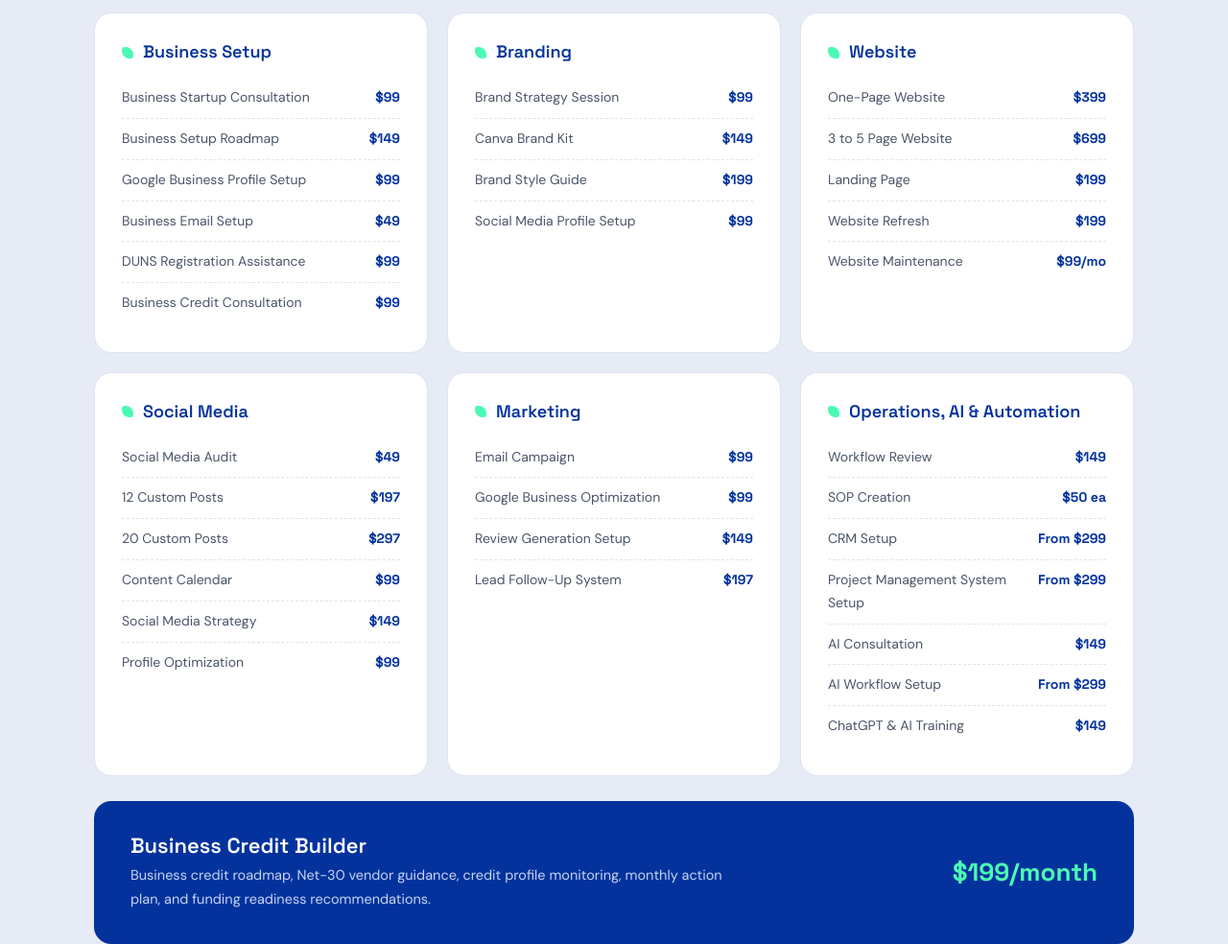
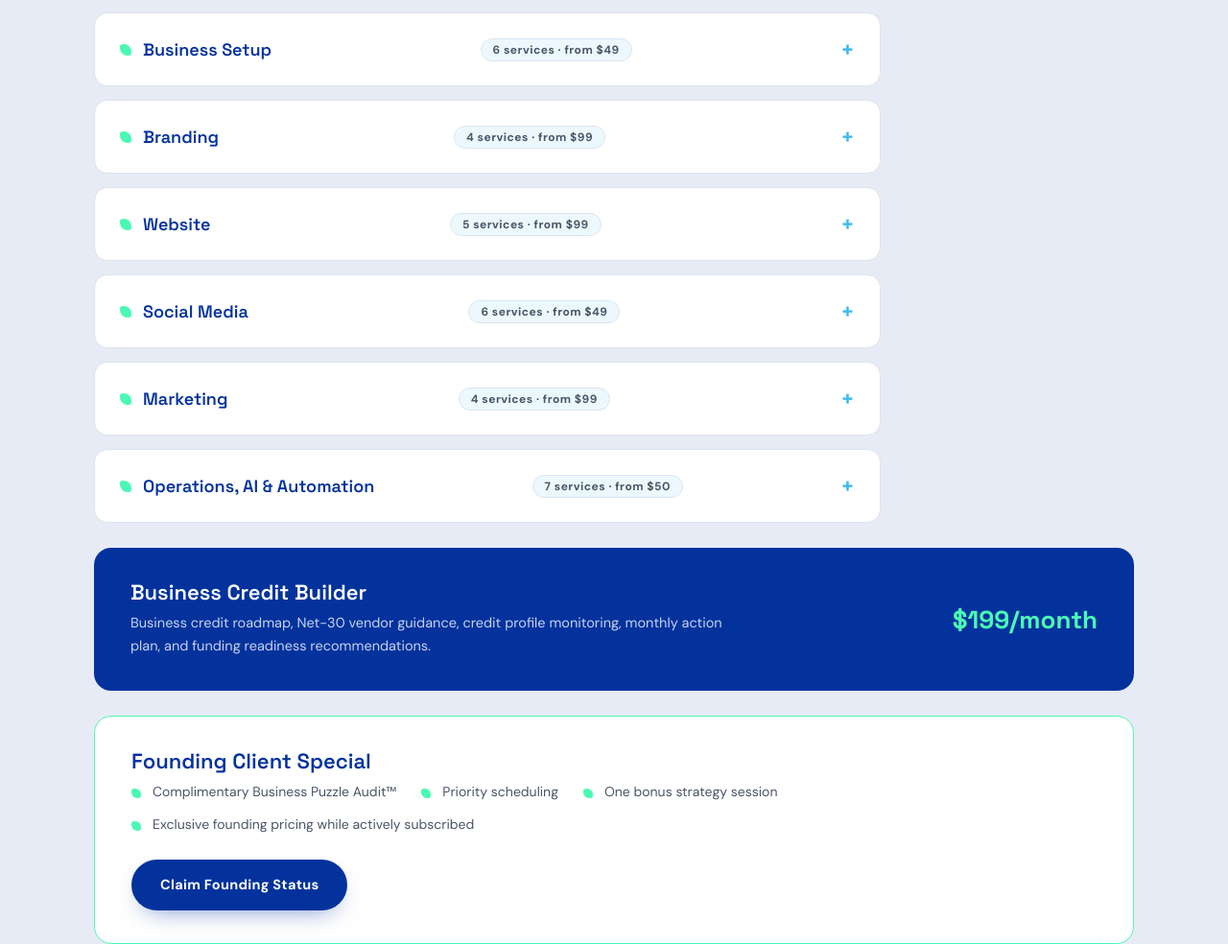
Before and after one commit to Drewyink/piecestothepuzzle, a plain HTML site: page index.html in a window 1280 px wide. Shown: the part 5580-6564 px from the top of the page at 96% size. Drawn offline with Linux system fonts and the light colour scheme.

Commit message:
Update index.html

```diff
--- a/index.html
+++ b/index.html
@@ -241,15 +241,30 @@ nav{
 
 /* ---------- ADD-ONS ---------- */
 .addons{background:var(--galaxy-tint)}
-.addon-grid{display:grid;grid-template-columns:repeat(3,1fr);gap:20px;margin-top:52px}
-.addon-cat{
-  background:#fff;border:1px solid var(--line);border-radius:var(--radius);padding:30px 28px;
+.addon-acc{margin-top:52px;max-width:820px}
+.acat{background:#fff;border:1px solid var(--line);border-radius:14px;margin-bottom:14px;overflow:hidden}
+.acat-q{
+  width:100%;text-align:left;background:none;border:none;cursor:pointer;
+  padding:22px 26px;font-family:'Space Grotesk',sans-serif;font-size:18px;font-weight:600;
+  color:var(--galaxy);display:flex;justify-content:space-between;align-items:center;gap:16px;
 }
-.addon-cat h3{font-size:18px;margin-bottom:16px;display:flex;align-items:center;gap:10px}
-.addon-cat h3 .dot{width:12px;height:12px;border-radius:3px 8px 3px 8px;background:var(--mint);flex:none}
+.acat-q .acat-left{display:flex;align-items:center;gap:12px}
+.acat-q .dot{width:12px;height:12px;border-radius:3px 8px 3px 8px;background:var(--mint);flex:none}
+.acat-q .count{
+  font-family:'DM Sans',sans-serif;font-size:12px;font-weight:700;color:var(--ink-soft);
+  background:var(--sky-tint);border:1px solid var(--line);border-radius:999px;padding:3px 12px;
+  letter-spacing:.04em;white-space:nowrap;
+}
+.acat-q::after{
+  content:"+";font-family:'Space Grotesk',sans-serif;font-size:24px;color:var(--sky);
+  transition:transform .25s;flex:none;
+}
+.acat.open .acat-q::after{transform:rotate(45deg)}
+.acat-a{max-height:0;overflow:hidden;transition:max-height .35s ease}
+.acat-a .acat-inner{padding:0 26px 22px}
 .addon-item{
-  display:flex;justify-content:space-between;gap:14px;font-size:14px;
-  padding:9px 0;border-bottom:1px dashed var(--line);color:var(--ink-soft);
+  display:flex;justify-content:space-between;gap:14px;font-size:14.5px;
+  padding:10px 0;border-bottom:1px dashed var(--line);color:var(--ink-soft);
 }
 .addon-item:last-child{border-bottom:none}
 .addon-item .price{font-weight:700;color:var(--galaxy);white-space:nowrap;font-family:'Space Grotesk',sans-serif}
@@ -397,7 +412,7 @@ footer{background:var(--onyx);color:#9AA3B2;padding:56px 0 36px}
 @media(max-width:960px){
   .hero-grid{grid-template-columns:1fr;gap:44px}
   .puzzle-stage{max-width:340px}
-  .start-grid,.addon-grid{grid-template-columns:repeat(2,1fr)}
+  .start-grid{grid-template-columns:repeat(2,1fr)}
   .stage-grid{grid-template-columns:1fr}
   .story-cols{grid-template-columns:1fr;gap:26px}
   .steps{grid-template-columns:repeat(2,1fr)}
@@ -412,7 +427,7 @@ footer{background:var(--onyx);color:#9AA3B2;padding:56px 0 36px}
   }
   .nav-links.open{display:flex}
   .hamburger{display:block}
-  .problem-grid,.start-grid,.pkg-grid,.addon-grid,.stage-grid{grid-template-columns:1fr}
+  .problem-grid,.start-grid,.pkg-grid,.stage-grid{grid-template-columns:1fr}
   .steps{grid-template-columns:1fr}
   .hero{padding:150px 0 80px}
 }
@@ -688,49 +703,83 @@ footer{background:var(--onyx);color:#9AA3B2;padding:56px 0 36px}
     <h2 class="section-title reveal">Add-on services. Pick exactly the pieces you need.</h2>
     <p class="section-lede reveal">One-time projects and a-la-carte services, available on their own or alongside any monthly package.</p>
 
-    <div class="addon-grid">
-      <div class="addon-cat reveal">
-        <h3><span class="dot"></span>Business Setup</h3>
+    <div class="addon-acc">
+      <div class="acat reveal">
+        <button class="acat-q" aria-expanded="false">
+          <span class="acat-left"><span class="dot"></span>Business Setup</span>
+          <span class="count">6 services · from $49</span>
+        </button>
+        <div class="acat-a"><div class="acat-inner">
           <div class="addon-item"><span>Business Startup Consultation</span><span class="price">$99</span></div>
           <div class="addon-item"><span>Business Setup Roadmap</span><span class="price">$149</span></div>
           <div class="addon-item"><span>Google Business Profile Setup</span><span class="price">$99</span></div>
           <div class="addon-item"><span>Business Email Setup</span><span class="price">$49</span></div>
           <div class="addon-item"><span>DUNS Registration Assistance</span><span class="price">$99</span></div>
           <div class="addon-item"><span>Business Credit Consultation</span><span class="price">$99</span></div>
+        </div></div>
       </div>
-      <div class="addon-cat reveal">
-        <h3><span class="dot"></span>Branding</h3>
+
+      <div class="acat reveal">
+        <button class="acat-q" aria-expanded="false">
+          <span class="acat-left"><span class="dot"></span>Branding</span>
+          <span class="count">4 services · from $99</span>
+        </button>
+        <div class="acat-a"><div class="acat-inner">
           <div class="addon-item"><span>Brand Strategy Session</span><span class="price">$99</span></div>
           <div class="addon-item"><span>Canva Brand Kit</span><span class="price">$149</span></div>
           <div class="addon-item"><span>Brand Style Guide</span><span class="price">$199</span></div>
           <div class="addon-item"><span>Social Media Profile Setup</span><span class="price">$99</span></div>
+        </div></div>
       </div>
-      <div class="addon-cat reveal">
-        <h3><span class="dot"></span>Website</h3>
+
+      <div class="acat reveal">
+        <button class="acat-q" aria-expanded="false">
+          <span class="acat-left"><span class="dot"></span>Website</span>
+          <span class="count">5 services · from $99</span>
+        </button>
+        <div class="acat-a"><div class="acat-inner">
           <div class="addon-item"><span>One-Page Website</span><span class="price">$399</span></div>
           <div class="addon-item"><span>3 to 5 Page Website</span><span class="price">$699</span></div>
           <div class="addon-item"><span>Landing Page</span><span class="price">$199</span></div>
           <div class="addon-item"><span>Website Refresh</span><span class="price">$199</span></div>
           <div class="addon-item"><span>Website Maintenance</span><span class="price">$99/mo</span></div>
+        </div></div>
       </div>
-      <div class="addon-cat reveal">
-        <h3><span class="dot"></span>Social Media</h3>
+
+      <div class="acat reveal">
+        <button class="acat-q" aria-expanded="false">
+          <span class="acat-left"><span class="dot"></span>Social Media</span>
+          <span class="count">6 services · from $49</span>
+        </button>
+        <div class="acat-a"><div class="acat-inner">
           <div class="addon-item"><span>Social Media Audit</span><span class="price">$49</span></div>
           <div class="addon-item"><span>12 Custom Posts</span><span class="price">$197</span></div>
           <div class="addon-item"><span>20 Custom Posts</span><span class="price">$297</span></div>
           <div class="addon-item"><span>Content Calendar</span><span class="price">$99</span></div>
           <div class="addon-item"><span>Social Media Strategy</span><span class="price">$149</span></div>
           <div class="addon-item"><span>Profile Optimization</span><span class="price">$99</span></div>
+        </div></div>
       </div>
-      <div class="addon-cat reveal">
-        <h3><span class="dot"></span>Marketing</h3>
+
+      <div class="acat reveal">
+        <button class="acat-q" aria-expanded="false">
+          <span class="acat-left"><span class="dot"></span>Marketing</span>
+          <span class="count">4 services · from $99</span>
+        </button>
+        <div class="acat-a"><div class="acat-inner">
           <div class="addon-item"><span>Email Campaign</span><span class="price">$99</span></div>
           <div class="addon-item"><span>Google Business Optimization</span><span class="price">$99</span></div>
           <div class="addon-item"><span>Review Generation Setup</span><span class="price">$149</span></div>
           <div class="addon-item"><span>Lead Follow-Up System</span><span class="price">$197</span></div>
+        </div></div>
       </div>
-      <div class="addon-cat reveal">
-        <h3><span class="dot"></span>Operations, AI & Automation</h3>
+
+      <div class="acat reveal">
+        <button class="acat-q" aria-expanded="false">
+          <span class="acat-left"><span class="dot"></span>Operations, AI & Automation</span>
+          <span class="count">7 services · from $50</span>
+        </button>
+        <div class="acat-a"><div class="acat-inner">
           <div class="addon-item"><span>Workflow Review</span><span class="price">$149</span></div>
           <div class="addon-item"><span>SOP Creation</span><span class="price">$50 ea</span></div>
           <div class="addon-item"><span>CRM Setup</span><span class="price">From $299</span></div>
@@ -738,6 +787,7 @@ footer{background:var(--onyx);color:#9AA3B2;padding:56px 0 36px}
           <div class="addon-item"><span>AI Consultation</span><span class="price">$149</span></div>
           <div class="addon-item"><span>AI Workflow Setup</span><span class="price">From $299</span></div>
           <div class="addon-item"><span>ChatGPT & AI Training</span><span class="price">$149</span></div>
+        </div></div>
       </div>
     </div>
 
@@ -1011,6 +1061,24 @@ document.querySelectorAll('.faq-item').forEach(item=>{
   });
 });
 
+// Add-on services dropdowns (multiple can stay open)
+document.querySelectorAll('.acat').forEach(item=>{
+  const q=item.querySelector('.acat-q');
+  const a=item.querySelector('.acat-a');
+  q.addEventListener('click',()=>{
+    const isOpen=item.classList.contains('open');
+    if(isOpen){
+      item.classList.remove('open');
+      a.style.maxHeight=null;
+      q.setAttribute('aria-expanded','false');
+    }else{
+      item.classList.add('open');
+      a.style.maxHeight=a.scrollHeight+'px';
+      q.setAttribute('aria-expanded','true');
+    }
+  });
+});
+
 // scroll reveal
 const io=new IntersectionObserver(entries=>{
   entries.forEach(e=>{ if(e.isIntersecting){ e.target.classList.add('in'); io.unobserve(e.target);} });
```
Lines whose indentation alone changed are shown as unchanged.
